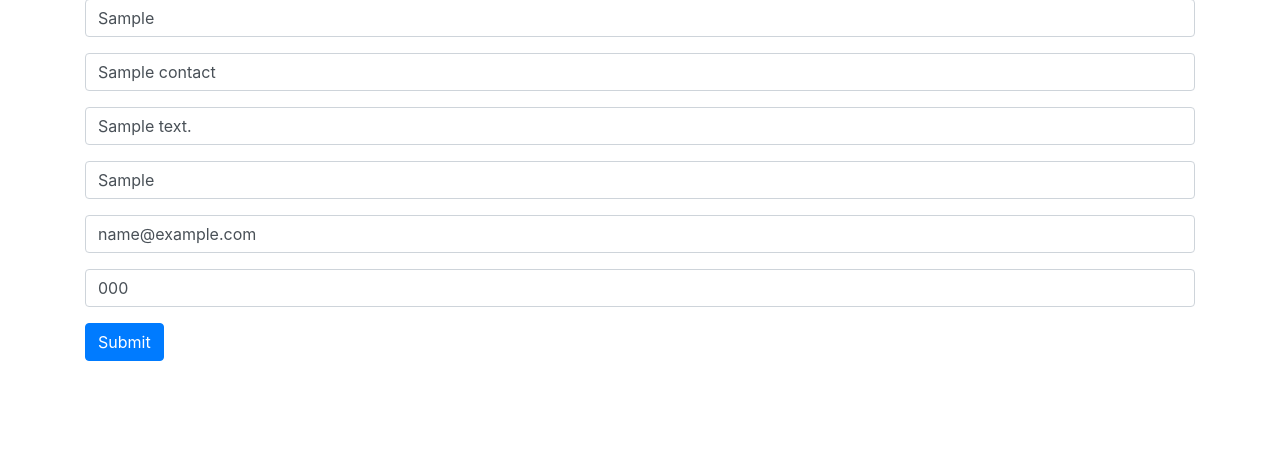
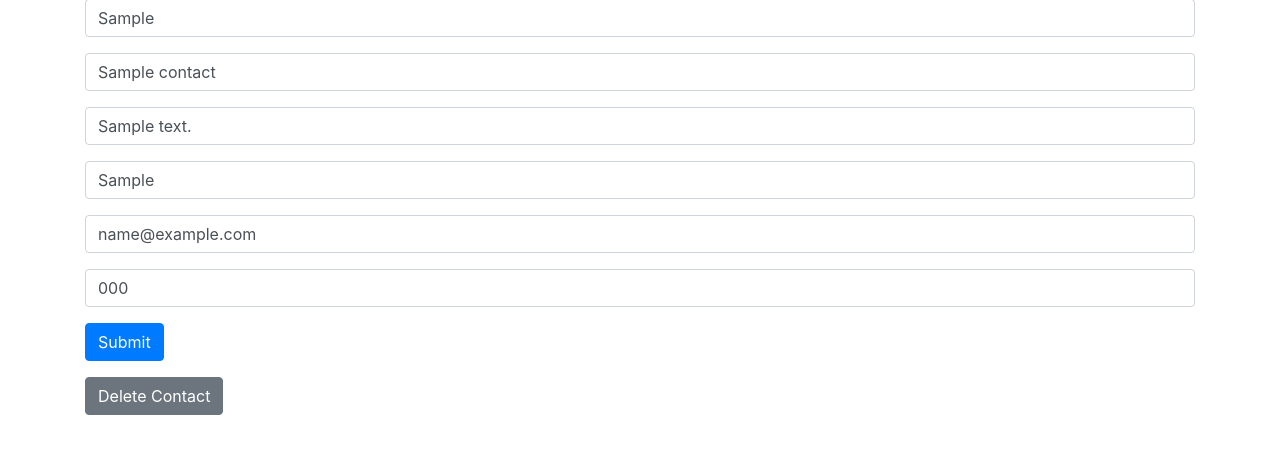
Before and after one commit to kiarash3012/PhoneBook-App, a Django app: page /edit_contact/1 in a window 1280 px wide. Shown: the part 151-621 px from the top of the page. Run offline with Django 3.2, Linux system fonts and the light colour scheme; tables that the repository leaves empty hold one stand-in row (values such as "Sample post"); some libraries are stand-ins or nearby versions.

Commit message:
v1 is ready

```diff
--- a/phone_book_app/templates/edit.html
+++ b/phone_book_app/templates/edit.html
@@ -2,32 +2,37 @@
 {% block content %}
     <h2>Edit Contact</h2>
     <br>
-    {% if get_address %}
+    {% if get_contact %}
         <form method="post">
             {% csrf_token %}
             <div class="form-group">
                 <div class="form-group">
-                    <input type="text" class="form-control" id="first_name_id" value="{{ get_address.first_name }}" name="first_name">
+                    <input type="text" class="form-control" id="first_name_id" value="{{ get_contact.first_name }}" name="first_name">
                 </div>
                 <div class="form-group">
-                    <input type="text" class="form-control" id="family_name_id" value="{{ get_address.family_name }}" name="family_name">
+                    <input type="text" class="form-control" id="family_name_id" value="{{ get_contact.family_name }}" name="family_name">
                 </div>
                 <div class="form-group">
-                    <input type="text" class="form-control" id="address_id" value="{{ get_address.address }}" name="address">
+                    <input type="text" class="form-control" id="address_id" value="{{ get_contact.address }}" name="address">
                 </div>
                 <div class="form-group">
-                    <input type="text" class="form-control" id="company_id" value="{{ get_address.company }}" name="company">
+                    <input type="text" class="form-control" id="company_id" value="{{ get_contact.company }}" name="company">
                 </div>
                 <div class="form-group">
-                    <input type="email" class="form-control" id="exampleInputEmail1" value="{{ get_address.email }}" >
+                    <input type="email" class="form-control" id="exampleInputEmail1" value="{{ get_contact.email }}" >
                 </div>
                 <div class="form-group">
-                    <input type="text" class="form-control" id="phone_number_id" value="{{ get_address.phone_number }}" name="phone_number">
+                    <input type="text" class="form-control" id="phone_number_id" value="{{ get_contact.phone_number }}" name="phone_number">
                 </div>
                 <div class="form-group">
                 <button type="submit" class="btn btn-primary">Submit</button>
                 </div>
             </div>
         </form>
+        <form method="POST" action="{% url 'delete_contact' get_contact.id %}">
+            {% csrf_token %}
+            <input type="hidden" value="{{ get_contact.id }}" name="id">
+            <button type="submit" class="btn btn-secondary">Delete Contact</button>
+        </form>
     {% endif %}
 {% endblock %}
--- a/phone_book_app/views.py
+++ b/phone_book_app/views.py
@@ -35,21 +35,16 @@ def edit_contact(request, list_id):
             messages.success(request, ('Seems Like There was An Error...'))
             return render(request, 'edit.html', {})
     else:
-        get_address = Contact.objects.get(pk=list_id)
-        return render(request, 'edit.html', {'get_address': get_address})
+        get_contact = Contact.objects.get(pk=list_id)
+        return render(request, 'edit.html', {'get_contact': get_contact})
 
 
 def delete_contact(request, list_id):
     if request.method == 'POST':
         current_contact = Contact.objects.get(pk=list_id)
-        form = ContactForm(request.POST or None, instance=current_contact)
-        if form.is_valid():
-            form.save()
-            messages.success(request, ('Contact Has Been Deleted'))
-            return redirect('home')
-        else:
-            messages.success(request, ('Seems Like There was An Error...'))
-            return render(request, 'delete.html', {})
+        current_contact.delete()
+        messages.success(request, ('Contact Has Been Deleted ...'))
+        return redirect('home')
     else:
-        get_address = Contact.objects.get(pk=list_id)
-        return render(request, 'delete.html', {'get_address': get_address})
+        messages.success(request, ('Nothing To See Here ...'))
+        return redirect('home')
```
